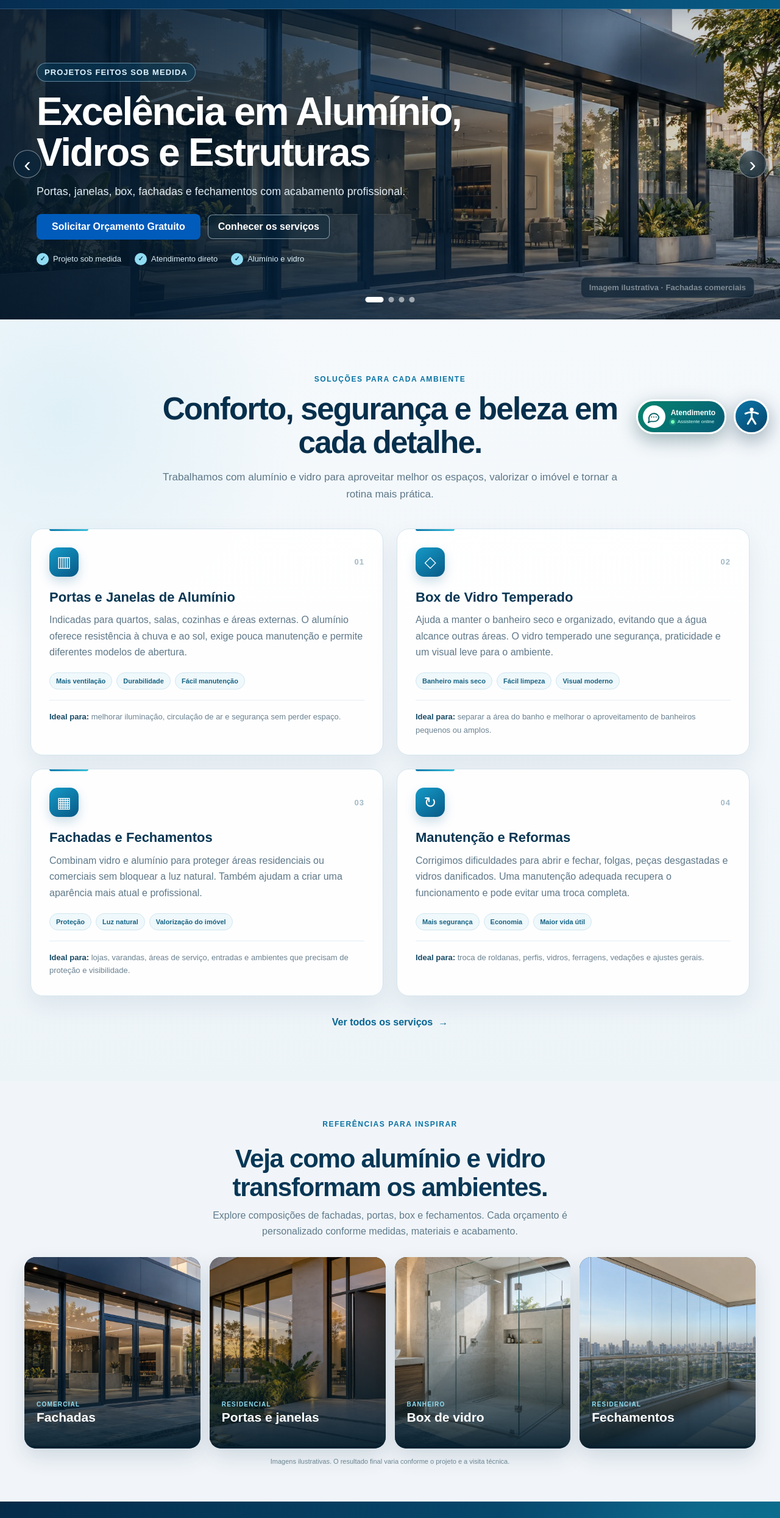
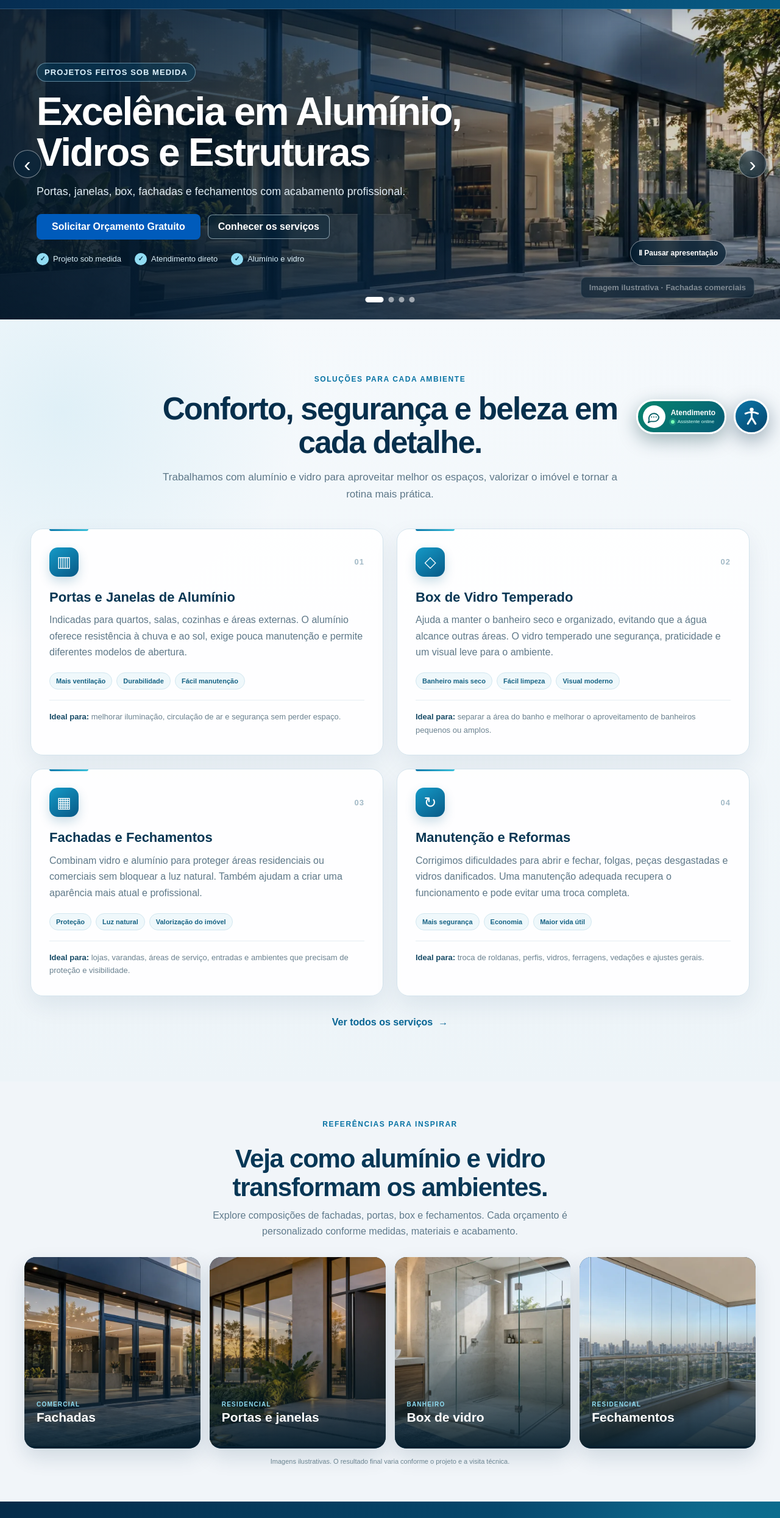
Before and after one commit to RichardRC23/Mundo-Das-Esquadrias, a website: page site/index.html in a window 1280 px wide. Shown: the part 70-2560 px from the top of the page at 61% size. Drawn offline with Linux system fonts and the light colour scheme; no server answers.

Commit message:
perf: melhora desempenho e acessibilidade do site

```diff
--- a/site/index.html
+++ b/site/index.html
@@ -8,6 +8,7 @@
     <meta name="application-name" content="Mundo das Esquadrias"><meta name="theme-color" content="#0d3045"><link rel="icon" type="image/png" sizes="48x48" href="/favicon-48.png"><link rel="icon" type="image/png" sizes="192x192" href="/favicon-192.png"><link rel="apple-touch-icon" sizes="180x180" href="/apple-touch-icon.png"><link rel="manifest" href="/site.webmanifest">
     <link rel="preconnect" href="https://fonts.googleapis.com">
     <link rel="preconnect" href="https://fonts.gstatic.com" crossorigin>
+    <link rel="preload" as="image" href="img/trabalhos/fachada-comercial-otimizada.webp" type="image/webp" fetchpriority="high">
     <link href="https://fonts.googleapis.com/css2?family=Roboto:wght@400;500;700&display=swap" rel="stylesheet">
     <link rel="stylesheet" href="style.css">
     <link rel="stylesheet" href="acessibilidade.css">
@@ -23,7 +24,7 @@
             <a class="logo" href="index.html" aria-label="Mundo das Esquadrias — início">
                 <img src="../img/Mundo das Esquadrias 2.jpg" alt="" width="52" height="52">
                 <div class="logo-texto">
-                    <h1 class="logo-nome">Mundo das Esquadrias</h1>
+                    <span class="logo-nome">Mundo das Esquadrias</span>
                     <span class="logo-subtitulo">Alumínio e vidros</span>
                 </div>
             </a>
@@ -51,22 +52,23 @@
     </header>
 
     <!-- CARROSSEL DE TRABALHOS -->
-    <section class="banner carrossel" id="carrossel-trabalhos" aria-label="Trabalhos em destaque" tabindex="0">
+    <main id="conteudo-principal">
+    <section class="banner carrossel" id="carrossel-trabalhos" aria-label="Trabalhos em destaque" aria-roledescription="carrossel" tabindex="0">
         <div class="carrossel-trilho">
             <article class="carrossel-slide ativo" aria-hidden="false" data-titulo="Fachadas comerciais">
-                <img src="img/trabalhos/fachada-comercial.webp" alt="Fachada comercial moderna com grandes painéis de vidro e perfis de alumínio grafite">
+                <img src="img/trabalhos/fachada-comercial-otimizada.webp" alt="Fachada comercial moderna com grandes painéis de vidro e perfis de alumínio grafite" width="1400" height="788" decoding="async" fetchpriority="high">
                 <span class="slide-etiqueta">Imagem ilustrativa · Fachadas comerciais</span>
             </article>
             <article class="carrossel-slide" aria-hidden="true" data-titulo="Varandas envidraçadas">
-                <img src="img/trabalhos/varanda-envidracada.webp" alt="Varanda residencial ampla com fechamento em vidro transparente">
+                <img src="img/trabalhos/varanda-envidracada-otimizada.webp" alt="Varanda residencial ampla com fechamento em vidro transparente" width="1400" height="788" loading="lazy" decoding="async">
                 <span class="slide-etiqueta">Imagem ilustrativa · Varandas envidraçadas</span>
             </article>
             <article class="carrossel-slide" aria-hidden="true" data-titulo="Portas e janelas">
-                <img src="img/trabalhos/porta-aluminio.webp" alt="Entrada residencial contemporânea com porta e janelas de alumínio grafite">
+                <img src="img/trabalhos/porta-aluminio-otimizada.webp" alt="Entrada residencial contemporânea com porta e janelas de alumínio grafite" width="1400" height="788" loading="lazy" decoding="async">
                 <span class="slide-etiqueta">Imagem ilustrativa · Portas e janelas</span>
             </article>
             <article class="carrossel-slide" aria-hidden="true" data-titulo="Box de vidro">
-                <img src="img/trabalhos/box-vidro.webp" alt="Banheiro moderno com box de vidro temperado transparente">
+                <img src="img/trabalhos/box-vidro-otimizada.webp" alt="Banheiro moderno com box de vidro temperado transparente" width="1400" height="788" loading="lazy" decoding="async">
                 <span class="slide-etiqueta">Imagem ilustrativa · Box de vidro</span>
             </article>
         </div>
@@ -74,7 +76,7 @@
         <div class="banner-sombra" aria-hidden="true"></div>
         <div class="banner-conteudo">
             <span class="banner-destaque">Projetos feitos sob medida</span>
-            <h2>Excelência em Alumínio, Vidros e Estruturas</h2>
+            <h1>Excelência em Alumínio, Vidros e Estruturas</h1>
             <p>Portas, janelas, box, fachadas e fechamentos com acabamento profissional.</p>
             <div class="banner-acoes">
                 <a href="login.html?next=orcamento" class="btn" data-orcamento-link>Solicitar Orçamento Gratuito</a>
@@ -85,6 +87,7 @@
                 <li><span aria-hidden="true">✓</span> Atendimento direto</li>
                 <li><span aria-hidden="true">✓</span> Alumínio e vidro</li>
             </ul>
+            <button class="carrossel-toggle" type="button" aria-pressed="false"><span aria-hidden="true">Ⅱ</span> Pausar apresentação</button>
         </div>
 
         <button class="carrossel-seta anterior" type="button" aria-label="Ver trabalho anterior">‹</button>
@@ -149,10 +152,10 @@
         <h2>Veja como alumínio e vidro transformam os ambientes.</h2>
         <p class="home-gallery-intro">Explore composições de fachadas, portas, box e fechamentos. Cada orçamento é personalizado conforme medidas, materiais e acabamento.</p>
         <div class="grid home-gallery-grid">
-            <a class="home-gallery-card" href="galeria.html"><img src="img/trabalhos/fachada-comercial.webp" alt="Fachada comercial com vidro e alumínio" loading="lazy"><span><small>Comercial</small><strong>Fachadas</strong><em>Ver referências →</em></span></a>
-            <a class="home-gallery-card" href="galeria.html"><img src="img/trabalhos/porta-aluminio.webp" alt="Porta e esquadrias de alumínio grafite" loading="lazy"><span><small>Residencial</small><strong>Portas e janelas</strong><em>Ver referências →</em></span></a>
-            <a class="home-gallery-card" href="galeria.html"><img src="img/trabalhos/box-vidro.webp" alt="Box de vidro transparente em banheiro" loading="lazy"><span><small>Banheiro</small><strong>Box de vidro</strong><em>Ver referências →</em></span></a>
-            <a class="home-gallery-card" href="galeria.html"><img src="img/trabalhos/varanda-envidracada.webp" alt="Varanda residencial com fechamento de vidro" loading="lazy"><span><small>Residencial</small><strong>Fechamentos</strong><em>Ver referências →</em></span></a>
+            <a class="home-gallery-card" href="galeria.html"><img src="img/trabalhos/fachada-comercial-otimizada.webp" alt="Fachada comercial com vidro e alumínio" width="1400" height="788" loading="lazy" decoding="async"><span><small>Comercial</small><strong>Fachadas</strong><em>Ver referências →</em></span></a>
+            <a class="home-gallery-card" href="galeria.html"><img src="img/trabalhos/porta-aluminio-otimizada.webp" alt="Porta e esquadrias de alumínio grafite" width="1400" height="788" loading="lazy" decoding="async"><span><small>Residencial</small><strong>Portas e janelas</strong><em>Ver referências →</em></span></a>
+            <a class="home-gallery-card" href="galeria.html"><img src="img/trabalhos/box-vidro-otimizada.webp" alt="Box de vidro transparente em banheiro" width="1400" height="788" loading="lazy" decoding="async"><span><small>Banheiro</small><strong>Box de vidro</strong><em>Ver referências →</em></span></a>
+            <a class="home-gallery-card" href="galeria.html"><img src="img/trabalhos/varanda-envidracada-otimizada.webp" alt="Varanda residencial com fechamento de vidro" width="1400" height="788" loading="lazy" decoding="async"><span><small>Residencial</small><strong>Fechamentos</strong><em>Ver referências →</em></span></a>
         </div>
         <p class="home-gallery-note">Imagens ilustrativas. O resultado final varia conforme o projeto e a visita técnica.</p>
     </section>
@@ -195,6 +198,7 @@
         </div>
     </section>
 
+    </main>
     <!-- RODAPÉ -->
     <footer class="site-footer">
         <div class="footer-conteudo">
--- a/site/script.js
+++ b/site/script.js
@@ -3,9 +3,14 @@ document.addEventListener("DOMContentLoaded", () => {
   const btn = document.getElementById("menu-btn");
   const menu = document.getElementById("menu");
 
-  async function atualizarConta() {
+  let contaEmAndamento;
+  let ultimaConsultaConta = 0;
+  async function atualizarConta({ forcar = false } = {}) {
     const link = document.getElementById("link-conta");
     if (!link) return;
+    if (!forcar && Date.now() - ultimaConsultaConta < 12000) return contaEmAndamento;
+    if (contaEmAndamento) return contaEmAndamento;
+    contaEmAndamento = (async () => {
     const linksOrcamento = document.querySelectorAll("[data-orcamento-link]");
     link.textContent = "Logar/Cadastrar";
     link.href = "login.html";
@@ -39,10 +44,13 @@ document.addEventListener("DOMContentLoaded", () => {
         linksOrcamento.forEach((item) => { item.href = "orcamento.html"; });
       }
     } catch { /* Logged-out visitors keep the public login link. */ }
+    finally { ultimaConsultaConta = Date.now(); contaEmAndamento = null; }
+    })();
+    return contaEmAndamento;
   }
   atualizarConta();
-  window.addEventListener("pageshow", atualizarConta);
-  window.addEventListener("focus", atualizarConta);
+  window.addEventListener("pageshow", () => atualizarConta());
+  window.addEventListener("focus", () => atualizarConta());
   if (!btn || !menu) return;
 
   function fecharMenu() {
@@ -57,6 +65,9 @@ document.addEventListener("DOMContentLoaded", () => {
     btn.classList.toggle("active", aberto);
     btn.setAttribute("aria-expanded", String(aberto));
     btn.setAttribute("aria-label", aberto ? "Fechar menu" : "Abrir menu");
+    if (aberto && window.matchMedia("(max-width: 960px)").matches) {
+      window.requestAnimationFrame(() => menu.querySelector("a")?.focus({ preventScroll: true }));
+    }
   });
 
   // Fecha o menu ao clicar em um link (útil em dispositivos móveis)
@@ -85,9 +96,23 @@ document.addEventListener("DOMContentLoaded", () => {
   const slides = [...carrossel.querySelectorAll(".carrossel-slide")];
   const indicadores = [...carrossel.querySelectorAll(".carrossel-indicadores button")];
   const status = document.getElementById("carrossel-status");
-  const reduzirMovimento = window.matchMedia("(prefers-reduced-motion: reduce)").matches;
+  const alternarRotacao = carrossel.querySelector(".carrossel-toggle");
+  const preferenciaMovimento = window.matchMedia("(prefers-reduced-motion: reduce)");
   let indiceAtual = 0;
   let temporizador;
+  let pausadoPeloUsuario = false;
+  let carrosselVisivel = true;
+
+  function movimentoReduzido() {
+    return preferenciaMovimento.matches || document.documentElement.dataset.a11yMotion === "reduced";
+  }
+
+  function atualizarBotaoRotacao() {
+    if (!alternarRotacao) return;
+    const pausado = pausadoPeloUsuario || movimentoReduzido();
+    alternarRotacao.setAttribute("aria-pressed", String(pausadoPeloUsuario));
+    alternarRotacao.innerHTML = pausado ? '<span aria-hidden="true">▶</span> Retomar apresentação' : '<span aria-hidden="true">Ⅱ</span> Pausar apresentação';
+  }
 
   function mostrarSlide(novoIndice, anunciar = true) {
     indiceAtual = (novoIndice + slides.length) % slides.length;
@@ -113,9 +138,10 @@ document.addEventListener("DOMContentLoaded", () => {
 
   function iniciarRotacao() {
     pararRotacao();
-    if (!reduzirMovimento) {
+    if (!pausadoPeloUsuario && !movimentoReduzido() && carrosselVisivel && !document.hidden) {
       temporizador = window.setInterval(() => mostrarSlide(indiceAtual + 1, false), 6500);
     }
+    atualizarBotaoRotacao();
   }
 
   carrossel.querySelector(".anterior").addEventListener("click", () => {
@@ -132,6 +158,10 @@ document.addEventListener("DOMContentLoaded", () => {
       iniciarRotacao();
     });
   });
+  alternarRotacao?.addEventListener("click", () => {
+    pausadoPeloUsuario = !pausadoPeloUsuario;
+    iniciarRotacao();
+  });
   carrossel.addEventListener("mouseenter", pararRotacao);
   carrossel.addEventListener("mouseleave", iniciarRotacao);
   carrossel.addEventListener("focusin", pararRotacao);
@@ -144,5 +174,13 @@ document.addEventListener("DOMContentLoaded", () => {
     if (document.hidden) pararRotacao();
     else iniciarRotacao();
   });
+  preferenciaMovimento.addEventListener?.("change", iniciarRotacao);
+  new MutationObserver(iniciarRotacao).observe(document.documentElement, { attributes: true, attributeFilter: ["data-a11y-motion"] });
+  if ("IntersectionObserver" in window) {
+    new IntersectionObserver(([entry]) => {
+      carrosselVisivel = entry.isIntersecting;
+      if (carrosselVisivel) iniciarRotacao(); else pararRotacao();
+    }, { threshold: .15 }).observe(carrossel);
+  }
   iniciarRotacao();
 });
--- a/site/style.css
+++ b/site/style.css
@@ -345,7 +345,7 @@ section {
     text-transform: uppercase;
 }
 
-.info-hero h2 {
+.info-hero :is(h1, h2) {
     max-width: 760px;
     margin: 18px auto 12px;
     color: #062f4d;
@@ -539,6 +539,13 @@ body.gallery-open { overflow: hidden; }
 }
 
 @media (prefers-reduced-motion: reduce) {
+    html { scroll-behavior: auto; }
+    *, *::before, *::after {
+        scroll-behavior: auto !important;
+        animation-duration: .01ms !important;
+        animation-iteration-count: 1 !important;
+        transition-duration: .01ms !important;
+    }
     .site-header a, .menu-btn span { transition: none; }
 }
 
@@ -611,7 +618,7 @@ body.gallery-open { overflow: hidden; }
     text-transform: uppercase;
 }
 
-.banner h2 {
+.banner h1 {
     max-width: 720px;
     font-size: clamp(2.3rem, 5vw, 4rem);
     line-height: 1.04;
@@ -725,9 +732,33 @@ body.gallery-open { overflow: hidden; }
     background: #fff;
 }
 
+.carrossel-toggle {
+    position: absolute;
+    z-index: 4;
+    right: 28px;
+    bottom: 88px;
+    min-height: 42px;
+    padding: 9px 13px;
+    border: 1px solid rgba(255,255,255,.48);
+    border-radius: 999px;
+    color: #fff;
+    background: rgba(2,28,48,.72);
+    backdrop-filter: blur(7px);
+    font: inherit;
+    font-size: 12px;
+    font-weight: 700;
+    cursor: pointer;
+}
+.carrossel-toggle:hover { background: #0874b8; }
+
 .carrossel button:focus-visible,
 .carrossel a:focus-visible {
     outline: 3px solid #b9ecff;
+    outline-offset: 3px;
+}
+
+:where(a, button, input, select, textarea, [tabindex]):focus-visible {
+    outline: 3px solid #0aa6d2;
     outline-offset: 3px;
 }
 
@@ -1550,3 +1581,18 @@ body.gallery-open { overflow: hidden; }
         flex-direction: column;
     }
 }
+
+@media (max-width: 680px) {
+    .carrossel-toggle {
+        position: static;
+        min-height: 38px;
+        margin-top: 16px;
+        padding: 7px 11px;
+        font-size: 11px;
+    }
+}
+
+@media (forced-colors: active) {
+    .btn, .carrossel-seta, .carrossel-toggle, .gallery-toolbar button { border: 2px solid ButtonText; }
+    .carrossel-indicadores button { border: 1px solid ButtonText; }
+}
```
Also changed, not shown: app.js (+6 -2 lines), site/admin.html (+2 -0 lines), site/contato.html (+2 -2 lines), site/galeria.html (+3 -3 lines), site/politica-de-privacidade.html (+2 -2 lines), site/servicos.html (+2 -2 lines), site/termos-de-uso.html (+2 -2 lines), site/img/trabalhos/box-vidro-otimizada.webp (added), site/img/trabalhos/fachada-comercial-otimizada.webp (added), site/img/trabalhos/porta-aluminio-otimizada.webp (added), site/img/trabalhos/varanda-envidracada-otimizada.webp (added).
